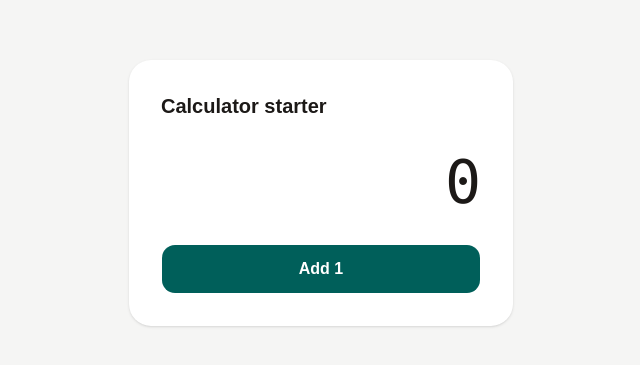
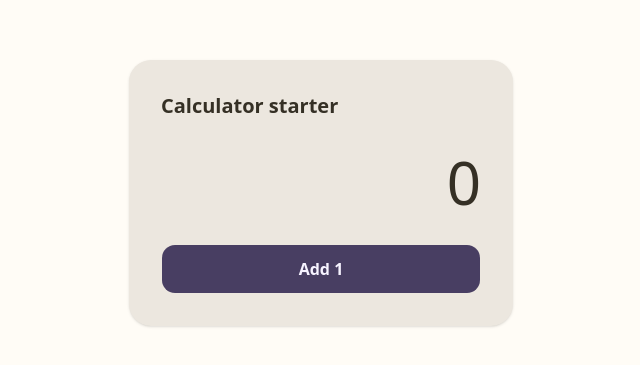
Before and after one commit to ustuncem/calculator, a React (Vite) app in the folder frontend/: page / in a window 1280 px wide. Shown: the part 207-572 px from the top of the page, without its empty margins (319-959 px from the left). Built offline with nearby package versions, Linux system fonts and the light colour scheme.

Commit message:
feat(frontend): add calculator color palettes, gradients and Inter

```diff
--- a/frontend/package.json
+++ b/frontend/package.json
@@ -30,7 +30,7 @@
   },
   "dependencies": {
     "@base-ui/react": "^1.9.0",
-    "@fontsource-variable/geist": "^5.3.0",
+    "@fontsource-variable/inter": "^5.3.0",
     "@tanstack/react-query": "^5.108.4",
     "class-variance-authority": "^0.7.1",
     "cn": "^0.5.2",
@@ -53,10 +53,10 @@
     "eslint-plugin-simple-import-sort": "^14.0.0",
     "husky": "^9.1.7",
     "lint-staged": "^17.6.2",
+    "oxlint": "^1.95.0",
     "prettier": "^3.10.1",
     "tailwindcss": "^4.3.5",
     "typescript": "~7.0.2",
-    "vite": "^8.3.6",
-    "oxlint": "^1.95.0"
+    "vite": "^8.3.6"
   }
 }
--- a/frontend/src/calculator/components/Calculator.tsx
+++ b/frontend/src/calculator/components/Calculator.tsx
@@ -6,18 +6,18 @@ export default function Calculator() {
   const [count, setCount] = useState(0)
 
   return (
-    <main className="grid min-h-svh place-items-center bg-stone-100 px-6 text-stone-900">
-      <section className="w-full max-w-sm rounded-3xl bg-white p-8 shadow-sm">
+    <main className="grid min-h-svh place-items-center px-6">
+      <section className="w-full max-w-sm rounded-3xl bg-card p-8 text-card-foreground shadow-sm">
         <h1 className="text-xl font-semibold">Calculator starter</h1>
         <output
           aria-label="Counter"
-          className="my-8 block text-right font-mono text-6xl tabular-nums"
+          className="my-8 block text-right text-6xl tabular-nums"
         >
           {count}
         </output>
         <Button
           type="button"
-          className="h-auto w-full cursor-pointer rounded-xl bg-teal-800 p-3 text-base font-semibold text-white hover:bg-teal-900"
+          className="h-auto w-full cursor-pointer rounded-xl p-3 text-base font-semibold"
           onClick={() => setCount((value) => value + 1)}
         >
           Add 1
--- a/frontend/src/index.css
+++ b/frontend/src/index.css
@@ -1,13 +1,69 @@
 @import 'tailwindcss';
 @import 'tw-animate-css';
 @import 'shadcn/tailwind.css';
-@import '@fontsource-variable/geist';
+@import '@fontsource-variable/inter';
 
 @custom-variant dark (&:is(.dark *));
 
+@theme static {
+  --font-sans: 'Inter Variable', system-ui, sans-serif;
+
+  --color-primary-50: #f6f3ff;
+  --color-primary-100: #eae3fd;
+  --color-primary-200: #d7cfef;
+  --color-primary-300: #bab1d4;
+  --color-primary-400: #988fb2;
+  --color-primary-500: #776e91;
+  --color-primary-600: #61577b;
+  --color-primary-700: #483e62;
+  --color-primary-800: #33294a;
+  --color-primary-900: #201733;
+  --color-primary-950: #0f081d;
+
+  --color-secondary-50: #fffcf6;
+  --color-secondary-100: #ece7df;
+  --color-secondary-200: #d9d4c9;
+  --color-secondary-300: #bdb7ab;
+  --color-secondary-400: #9a9589;
+  --color-secondary-500: #7a7468;
+  --color-secondary-600: #635d51;
+  --color-secondary-700: #4a4438;
+  --color-secondary-800: #353025;
+  --color-secondary-900: #231f15;
+  --color-secondary-950: #100d06;
+
+  /* Figma's operator gradient covers only part of the label's diagonal. */
+  --background-image-gradient-purple: linear-gradient(
+    to top left,
+    #ce5dcb 11.8%,
+    #c558cc 21.7%,
+    #ac4acf 37.91%,
+    #8534d4 58.32%,
+    #8333d4 59.05%
+  );
+  --background-image-gradient-orange: linear-gradient(
+    90deg,
+    #fcd77e,
+    #fea500 52.41%,
+    #ff5b00
+  );
+  --background-image-gradient-green: linear-gradient(
+    90deg,
+    #00b874,
+    #29d3a2 51.26%,
+    #53dfb6 68.17%,
+    #9ff4d9
+  );
+  --background-image-gradient-coral: linear-gradient(
+    90deg,
+    #ff5667 2.37%,
+    #fc8b82 65.92%,
+    #fba28e
+  );
+}
+
 @theme inline {
   --font-heading: var(--font-sans);
-  --font-sans: 'Geist Variable', sans-serif;
   --color-sidebar-ring: var(--sidebar-ring);
   --color-sidebar-border: var(--sidebar-border);
   --color-sidebar-accent-foreground: var(--sidebar-accent-foreground);
@@ -49,22 +105,22 @@
 }
 
 :root {
-  --background: oklch(1 0 0);
-  --foreground: oklch(0.145 0 0);
-  --card: oklch(1 0 0);
-  --card-foreground: oklch(0.145 0 0);
+  --background: var(--color-secondary-50);
+  --foreground: var(--color-secondary-800);
+  --card: var(--color-secondary-100);
+  --card-foreground: var(--foreground);
   --popover: oklch(1 0 0);
   --popover-foreground: oklch(0.145 0 0);
-  --primary: oklch(0.205 0 0);
-  --primary-foreground: oklch(0.985 0 0);
-  --secondary: oklch(0.97 0 0);
-  --secondary-foreground: oklch(0.205 0 0);
+  --primary: var(--color-primary-700);
+  --primary-foreground: var(--color-primary-50);
+  --secondary: var(--color-secondary-100);
+  --secondary-foreground: var(--color-secondary-800);
   --muted: oklch(0.97 0 0);
   --muted-foreground: oklch(0.556 0 0);
   --accent: oklch(0.97 0 0);
   --accent-foreground: oklch(0.205 0 0);
   --destructive: oklch(0.577 0.245 27.325);
-  --border: oklch(0.922 0 0);
+  --border: var(--color-secondary-200);
   --input: oklch(0.922 0 0);
   --ring: oklch(0.708 0 0);
   --chart-1: oklch(0.87 0 0);
@@ -84,22 +140,23 @@
 }
 
 .dark {
-  --background: oklch(0.145 0 0);
-  --foreground: oklch(0.985 0 0);
-  --card: oklch(0.205 0 0);
-  --card-foreground: oklch(0.985 0 0);
+  color-scheme: dark;
+  --background: var(--color-primary-950);
+  --foreground: var(--color-primary-200);
+  --card: var(--color-primary-900);
+  --card-foreground: var(--foreground);
   --popover: oklch(0.205 0 0);
   --popover-foreground: oklch(0.985 0 0);
-  --primary: oklch(0.922 0 0);
-  --primary-foreground: oklch(0.205 0 0);
-  --secondary: oklch(0.269 0 0);
-  --secondary-foreground: oklch(0.985 0 0);
+  --primary: var(--color-primary-300);
+  --primary-foreground: var(--color-primary-950);
+  --secondary: var(--color-primary-800);
+  --secondary-foreground: var(--color-primary-200);
   --muted: oklch(0.269 0 0);
   --muted-foreground: oklch(0.708 0 0);
   --accent: oklch(0.269 0 0);
   --accent-foreground: oklch(0.985 0 0);
   --destructive: oklch(0.704 0.191 22.216);
-  --border: oklch(1 0 0 / 10%);
+  --border: var(--color-primary-800);
   --input: oklch(1 0 0 / 15%);
   --ring: oklch(0.556 0 0);
   --chart-1: oklch(0.87 0 0);
```
Also changed, not shown: 1 other file (tests, documents, lock files or other folders).
